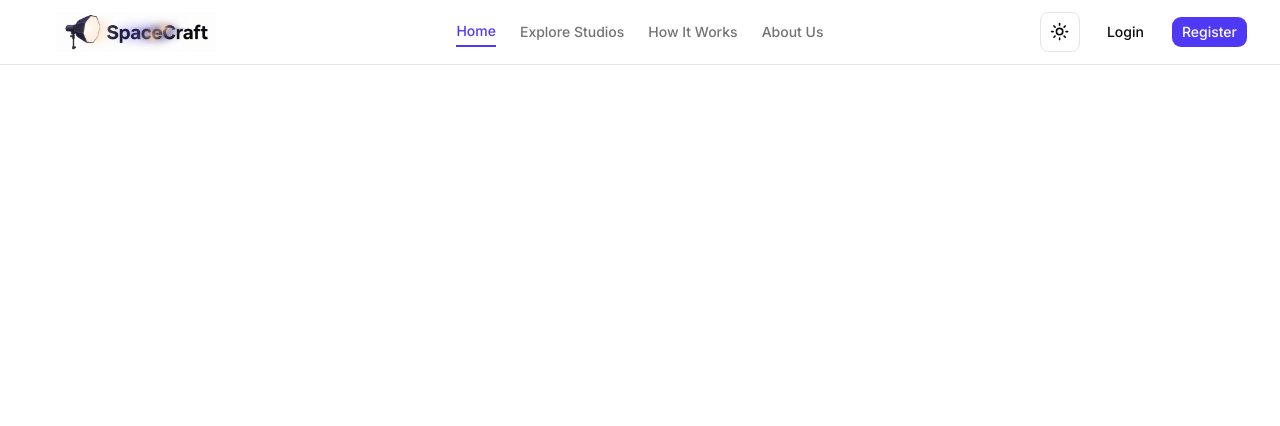
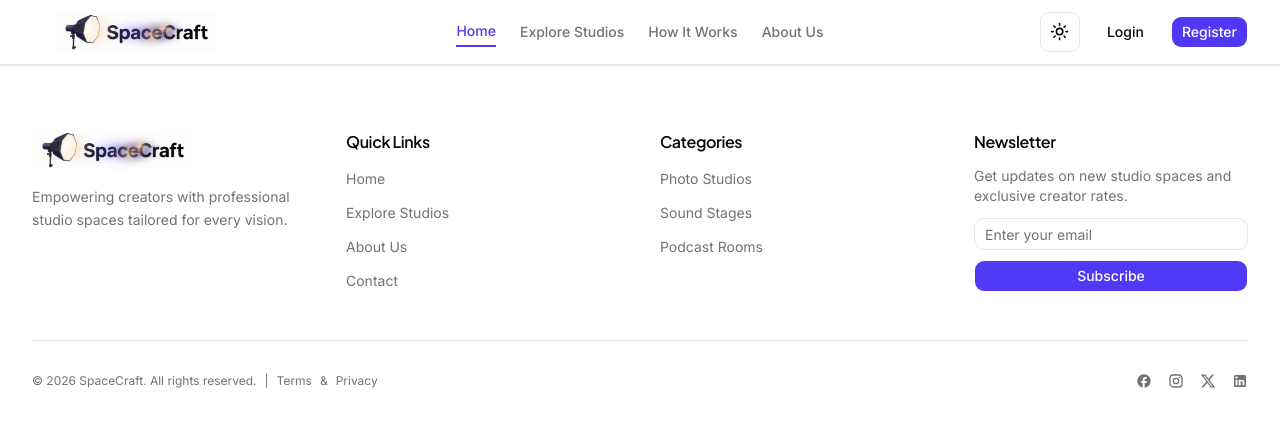
Before and after one commit to sohan3n/SpaceCraft, a Next.js app: page / in a window 1280 px wide. Shown: the top 426 px of the page. Built offline with nearby package versions, Linux system fonts and the light colour scheme.

Commit message:
Footer is created.

```diff
--- a/src/app/layout.tsx
+++ b/src/app/layout.tsx
@@ -4,6 +4,7 @@ import { ThemeProvider } from "@/components/theme-provider";
 import { Toaster } from "@/components/ui/sonner";
 import "./globals.css";
 import { Navbar } from "@/components/Navbar";
+import { Footer } from "@/components/Footer";
 
 // 1. Configure standard body font
 const inter = Inter({
@@ -43,6 +44,7 @@ export default function RootLayout({
         >
           <Navbar />
           {children}
+          <Footer />
           <Toaster position="bottom-right" richColors />
         </ThemeProvider>
       </body>
--- /dev/null
+++ b/src/components/Footer.tsx
@@ -0,0 +1,204 @@
+"use client";
+
+import * as React from "react";
+import Link from "next/link";
+import Image from "next/image";
+import { CheckCircle2 } from "lucide-react";
+
+import { Input } from "@/components/ui/input";
+import { Button } from "@/components/ui/button";
+
+const QUICK_LINKS = [
+  { name: "Home", href: "/" },
+  { name: "Explore Studios", href: "/studios" },
+  { name: "About Us", href: "/#about-us" },
+  { name: "Contact", href: "/#contact" },
+];
+
+const CATEGORY_LINKS = [
+  { name: "Photo Studios", href: "/studios?category=photo-studios" },
+  { name: "Sound Stages", href: "/studios?category=sound-stages" },
+  { name: "Podcast Rooms", href: "/studios?category=podcast-rooms" },
+];
+
+export function Footer() {
+  const [email, setEmail] = React.useState("");
+  const [subscribed, setSubscribed] = React.useState(false);
+
+  const handleSubscribe = (e: React.FormEvent) => {
+    e.preventDefault();
+    if (!email.trim()) return;
+    setSubscribed(true);
+    setEmail("");
+  };
+
+  return (
+    <footer className="w-full border-t bg-background text-foreground">
+      <div className="container mx-auto px-4 md:px-8 py-12 md:py-16">
+        <div className="grid grid-cols-1 gap-10 md:grid-cols-2 lg:grid-cols-4">
+
+          {/* COLUMN 1: Dual Logo & Mission Statement */}
+          <div className="flex flex-col gap-4">
+            <Link href="/" className="inline-block w-fit">
+              <div className="relative h-10 w-52">
+                <Image
+                  src="/logo-light.png"
+                  alt="SpaceCraft Logo"
+                  fill
+                  className="object-contain object-left dark:hidden"
+                />
+                <Image
+                  src="/logo-dark.png"
+                  alt="SpaceCraft Logo"
+                  fill
+                  className="object-contain object-left hidden dark:block"
+                />
+              </div>
+            </Link>
+            <p className="text-sm text-muted-foreground leading-relaxed max-w-xs">
+              Empowering creators with professional studio spaces tailored for
+              every vision.
+            </p>
+          </div>
+
+          {/* COLUMN 2: Quick Links */}
+          <div className="flex flex-col gap-3">
+            <h3 className="font-heading font-semibold text-base tracking-tight">
+              Quick Links
+            </h3>
+            <ul className="flex flex-col gap-2.5">
+              {QUICK_LINKS.map((link) => (
+                <li key={link.name}>
+                  <Link
+                    href={link.href}
+                    className="text-sm text-muted-foreground hover:text-indigo-600 transition-colors"
+                  >
+                    {link.name}
+                  </Link>
+                </li>
+              ))}
+            </ul>
+          </div>
+
+          {/* COLUMN 3: Popular Studio Categories */}
+          <div className="flex flex-col gap-3">
+            <h3 className="font-heading font-semibold text-base tracking-tight">
+              Categories
+            </h3>
+            <ul className="flex flex-col gap-2.5">
+              {CATEGORY_LINKS.map((category) => (
+                <li key={category.name}>
+                  <Link
+                    href={category.href}
+                    className="text-sm text-muted-foreground hover:text-indigo-600 transition-colors"
+                  >
+                    {category.name}
+                  </Link>
+                </li>
+              ))}
+            </ul>
+          </div>
+
+          {/* COLUMN 4: Newsletter */}
+          <div className="flex flex-col gap-3">
+            <h3 className="font-heading font-semibold text-base tracking-tight">
+              Newsletter
+            </h3>
+            <p className="text-sm text-muted-foreground">
+              Get updates on new studio spaces and exclusive creator rates.
+            </p>
+            {subscribed ? (
+              <div className="flex items-center gap-2 rounded-md border border-indigo-600/30 bg-indigo-600/10 px-3 py-2.5 text-sm font-medium text-indigo-600 dark:text-indigo-400">
+                <CheckCircle2 className="h-4 w-4 shrink-0" />
+                <span>Subscribed to SpaceCraft updates.</span>
+              </div>
+            ) : (
+              <form onSubmit={handleSubscribe} className="flex flex-col gap-2.5">
+                <Input
+                  type="email"
+                  required
+                  placeholder="Enter your email"
+                  value={email}
+                  onChange={(e) => setEmail(e.target.value)}
+                  className="bg-background"
+                />
+                <Button
+                  type="submit"
+                  className="w-full bg-indigo-600 hover:bg-indigo-700 text-white font-medium"
+                >
+                  Subscribe
+                </Button>
+              </form>
+            )}
+          </div>
+        </div>
+
+        {/* BOTTOM BAR: Copyright, Terms & Social Links */}
+        <div className="mt-12 pt-8 border-t flex flex-col sm:flex-row items-center justify-between gap-4">
+          <div className="flex flex-wrap items-center justify-center sm:justify-start gap-2 text-xs text-muted-foreground">
+            <span>&copy; 2026 SpaceCraft. All rights reserved.</span>
+            <span>|</span>
+            <Link href="/terms" className="hover:text-indigo-600 transition-colors">
+              Terms
+            </Link>
+            <span>&amp;</span>
+            <Link href="/privacy" className="hover:text-indigo-600 transition-colors">
+              Privacy
+            </Link>
+          </div>
+
+          {/* Social Links (with updated X logo) */}
+          <div className="flex items-center gap-4 text-muted-foreground">
+            <Link
+              href="https://facebook.com"
+              target="_blank"
+              rel="noreferrer"
+              aria-label="Facebook"
+              className="hover:text-indigo-600 transition-colors"
+            >
+              <svg className="h-4 w-4 fill-current" viewBox="0 0 24 24">
+                <path d="M22 12c0-5.52-4.48-10-10-10S2 6.48 2 12c0 4.84 3.44 8.87 8 9.8V15H8v-3h2V9.5C10 7.57 11.57 6 13.5 6H16v3h-2c-.55 0-1 .45-1 1v2h3v3h-3v6.95c5.05-.5 9-4.76 9-9.95z" />
+              </svg>
+            </Link>
+
+            <Link
+              href="https://instagram.com"
+              target="_blank"
+              rel="noreferrer"
+              aria-label="Instagram"
+              className="hover:text-indigo-600 transition-colors"
+            >
+              <svg className="h-4 w-4 fill-current" viewBox="0 0 24 24">
+                <path d="M7.8 2h8.4C19.4 2 22 4.6 22 7.8v8.4a5.8 5.8 0 0 1-5.8 5.8H7.8C4.6 22 2 19.4 2 16.2V7.8A5.8 5.8 0 0 1 7.8 2m-.2 2A3.6 3.6 0 0 0 4 7.6v8.8C4 18.39 5.61 20 7.6 20h8.8a3.6 3.6 0 0 0 3.6-3.6V7.6C20 5.61 18.39 4 16.4 4H7.6m9.65 1.5a1.25 1.25 0 0 1 1.25 1.25A1.25 1.25 0 0 1 17.25 8 1.25 1.25 0 0 1 16 6.75a1.25 1.25 0 0 1 1.25-1.25M12 7a5 5 0 0 1 5 5 5 5 0 0 1-5 5 5 5 0 0 1-5-5 5 5 0 0 1 5-5m0 2a3 3 0 0 0-3 3 3 3 0 0 0 3 3 3 3 0 0 0 3-3 3 3 0 0 0-3-3z" />
+              </svg>
+            </Link>
+
+            <Link
+              href="https://x.com"
+              target="_blank"
+              rel="noreferrer"
+              aria-label="X"
+              className="hover:text-indigo-600 transition-colors"
+            >
+              <svg className="h-4 w-4 fill-current" viewBox="0 0 24 24">
+                <path d="M18.244 2.25h3.308l-7.227 8.26 8.502 11.24H16.17l-5.214-6.817L4.99 21.75H1.68l7.73-8.835L1.254 2.25H8.08l4.713 6.231zm-1.161 17.52h1.833L7.084 4.126H5.117z" />
+              </svg>
+            </Link>
+
+            <Link
+              href="https://linkedin.com"
+              target="_blank"
+              rel="noreferrer"
+              aria-label="LinkedIn"
+              className="hover:text-indigo-600 transition-colors"
+            >
+              <svg className="h-4 w-4 fill-current" viewBox="0 0 24 24">
+                <path d="M19 3a2 2 0 0 1 2 2v14a2 2 0 0 1-2 2H5a2 2 0 0 1-2-2V5a2 2 0 0 1 2-2h14m-.5 15.5v-5.3a3.26 3.26 0 0 0-3.26-3.26c-.85 0-1.84.52-2.28 1.3v-1.11h-2.79v8.37h2.79v-4.93c0-.77.62-1.4 1.39-1.4a1.4 1.4 0 0 1 1.4 1.4v4.93h2.75M6.88 8.56a1.68 1.68 0 0 0 1.68-1.68c0-.93-.75-1.69-1.68-1.69a1.69 1.69 0 0 0-1.69 1.69c0 .93.76 1.68 1.69 1.68m1.39 9.94v-8.37H5.5v8.37h2.77z" />
+              </svg>
+            </Link>
+          </div>
+        </div>
+      </div>
+    </footer>
+  );
+}
--- /dev/null
+++ b/src/components/ui/input.tsx
@@ -0,0 +1,19 @@
+import * as React from "react"
+import { Input as InputPrimitive } from "@base-ui/react/input"
+import { cn } from "cn"
+
+function Input({ className, type, ...props }: React.ComponentProps<"input">) {
+  return (
+    <InputPrimitive
+      type={type}
+      data-slot="input"
+      className={cn(
+        "h-8 w-full min-w-0 rounded-lg border border-input bg-transparent px-2.5 py-1 text-base transition-colors outline-none file:inline-flex file:h-6 file:border-0 file:bg-transparent file:text-sm file:font-medium file:text-foreground placeholder:text-muted-foreground focus-visible:border-ring focus-visible:ring-3 focus-visible:ring-ring/50 disabled:pointer-events-none disabled:cursor-not-allowed disabled:bg-input/50 disabled:opacity-50 aria-invalid:border-destructive aria-invalid:ring-3 aria-invalid:ring-destructive/20 md:text-sm dark:bg-input/30 dark:disabled:bg-input/80 dark:aria-invalid:border-destructive/50 dark:aria-invalid:ring-destructive/40",
+        className
+      )}
+      {...props}
+    />
+  )
+}
+
+export { Input }
```
